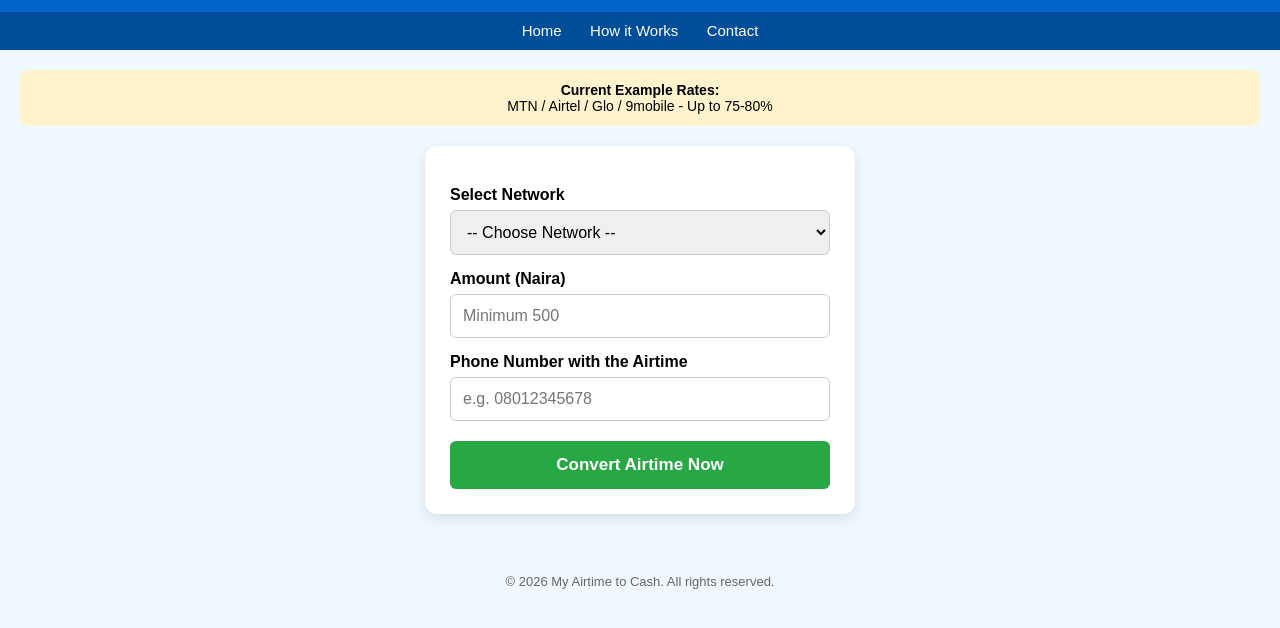
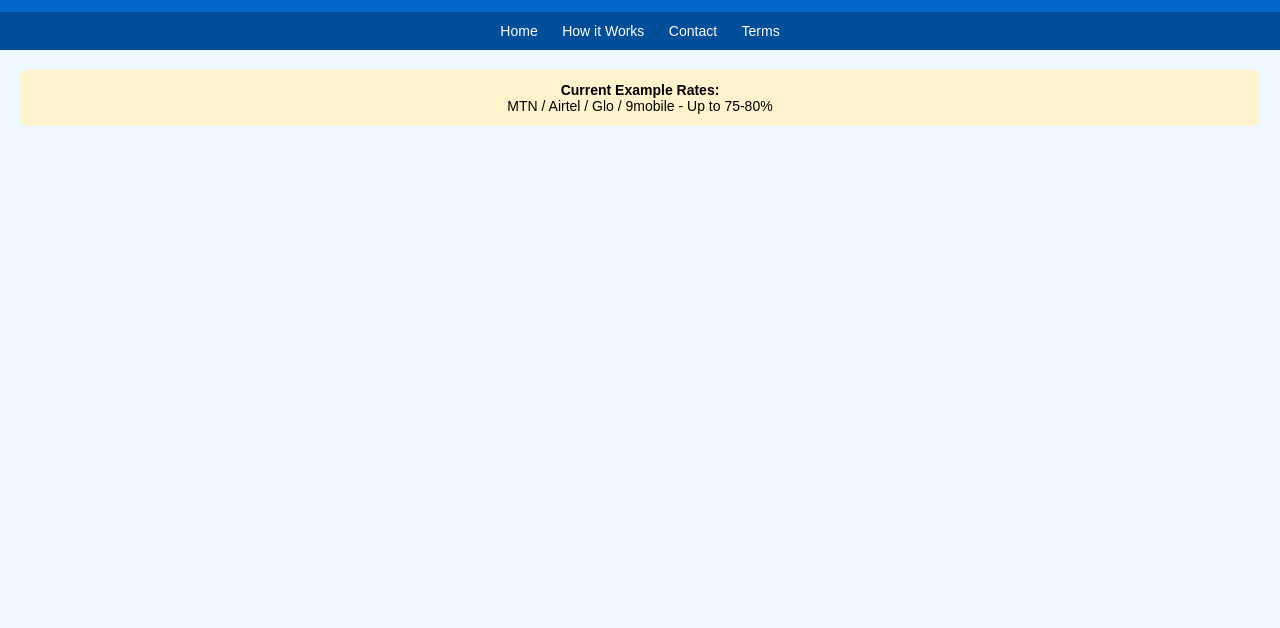
Before and after one commit to Andy5111/airtime-cash, a plain HTML site: page index.html in a window 1280 px wide. Shown: the part 64-692 px from the top of the page. Drawn offline with Linux system fonts and the light colour scheme.

Commit message:
Update index.html

```diff
--- a/index.html
+++ b/index.html
@@ -28,8 +28,8 @@
         nav a {
             color: white;
             text-decoration: none;
-            margin: 0 12px;
-            font-size: 15px;
+            margin: 0 10px;
+            font-size: 14px;
         }
         .container {
             padding: 20px;
@@ -94,6 +94,7 @@
         <a href="index.html">Home</a>
         <a href="how-it-works.html">How it Works</a>
         <a href="contact.html">Contact</a>
+        <a href="terms.html">Terms</a>
     </nav>
 
     <div class="container">
@@ -102,89 +103,4 @@
             MTN / Airtel / Glo / 9mobile - Up to 75-80%
         </div>
 
-        <div class="box">
-            <label for="network">Select Network</label>
-            <select id="network">
-                <option value="">-- Choose Network --</option>
-                <option value="MTN">MTN</option>
-                <option value="AIRTEL">Airtel</option>
-                <option value="GLO">Glo</option>
-                <option value="9MOBILE">9mobile</option>
-            </select>
-
-            <label for="amount">Amount (Naira)</label>
-            <input type="number" id="amount" placeholder="Minimum 500" min="500">
-
-            <label for="phone">Phone Number with the Airtime</label>
-            <input type="tel" id="phone" placeholder="e.g. 08012345678">
-
-            <button onclick="startConversion()">Convert Airtime Now</button>
-        </div>
-    </div>
-
-    <footer>
-        &copy; 2026 My Airtime to Cash. All rights reserved.
-    </footer>
-
-    <script>
-        async function startConversion() {
-            let network = document.getElementById("network").value;
-            let amount = document.getElementById("amount").value;
-            let phone = document.getElementById("phone").value;
-
-            if (!network || !amount || !phone) {
-                alert("Please fill all the fields.");
-                return;
-            }
-
-            if (amount < 500) {
-                alert("Minimum amount is 500 Naira");
-                return;
-            }
-
-            // Disable button while processing
-            const btn = document.querySelector("button");
-            btn.disabled = true;
-            btn.innerText = "Processing...";
-
-            try {
-                const response = await fetch("/.netlify/functions/convert", {
-                    method: "POST",
-                    headers: {
-                        "Content-Type": "application/json"
-                    },
-                    body: JSON.stringify({
-                        network: network,
-                        amount: amount,
-                        phone: phone
-                    })
-                });
-
-                const result = await response.json();
-
-                if (result.success) {
-                    const api = result.apiResponse;
-
-                    if (api.code === 5030) {
-                        alert("Service Temporarily Unavailable\n\nThere is no available recipient at the moment.\nPlease try again later.");
-                    } else if (api.code === 2000) {
-                        alert("Success!\n\n" + (api.message || "Request processed successfully."));
-                    } else {
-                        alert("Response from provider:\n\n" + (api.message || "Please try again later."));
-                    }
-                } else {
-                    alert("Error: " + (result.error || "Something went wrong. Please try again."));
-                }
-
-            } catch (error) {
-                alert("Failed to connect to the server. Please check your internet and try again.");
-            }
-
-            // Re-enable button
-            btn.disabled = false;
-            btn.innerText = "Convert Airtime Now";
-        }
-    </script>
-
-</body>
-</html>
+        <div class="box
```
